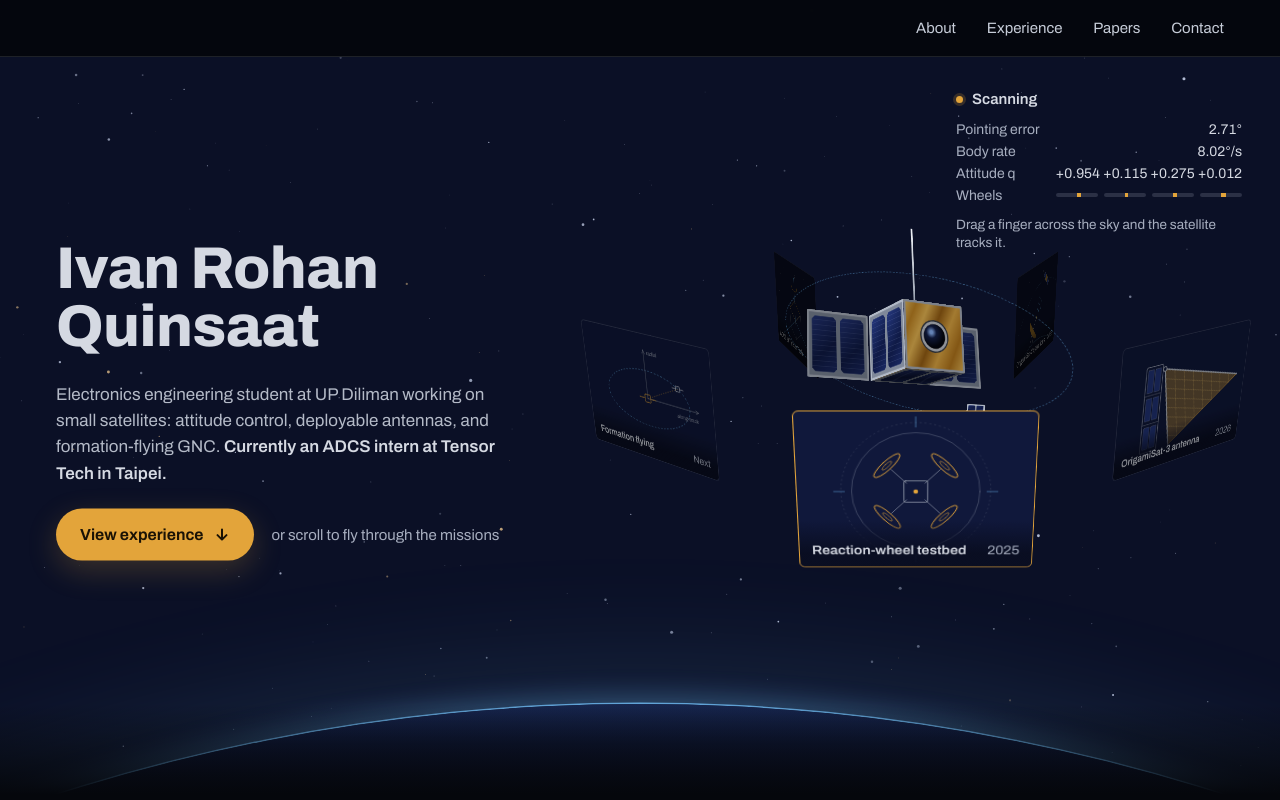
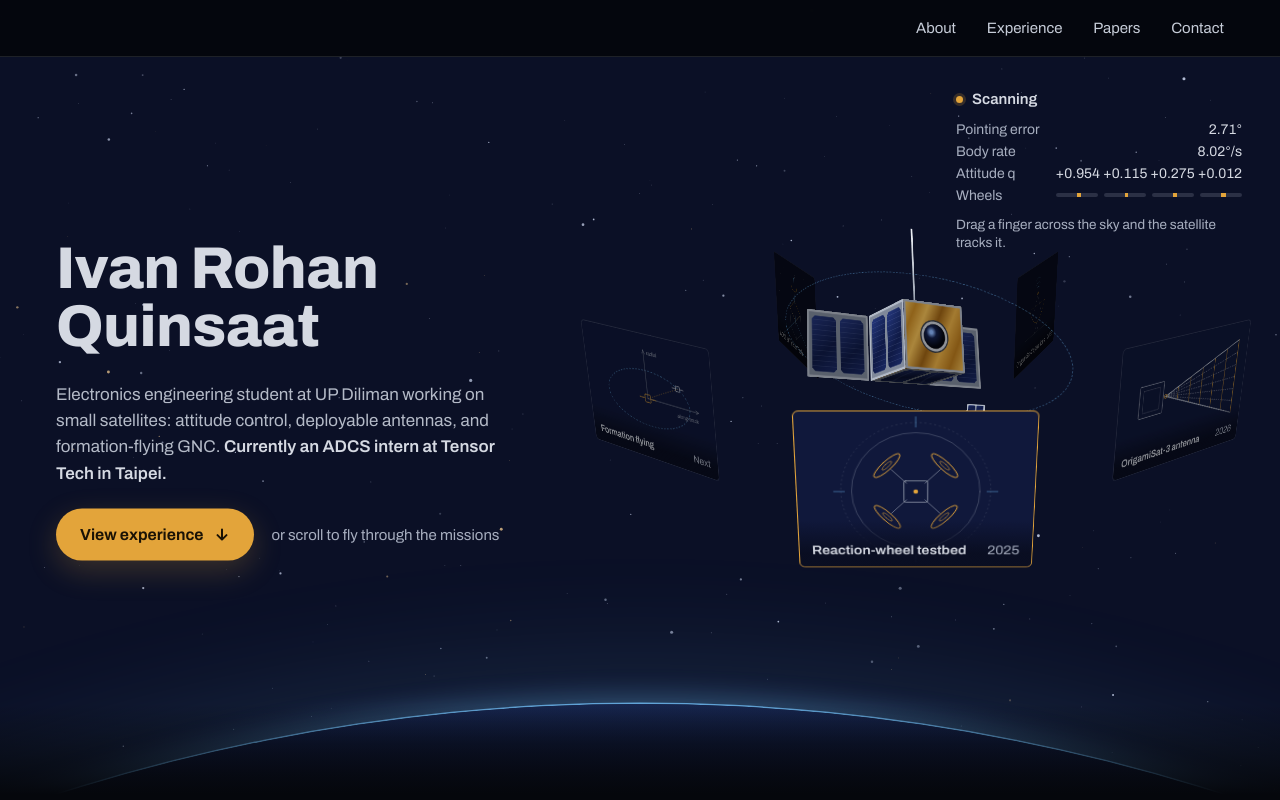
Before and after one commit to quinscake/ivanrohan.quinsaat.github.io, a plain HTML site: page index.html in a window 1280 px wide. Shown: the top 800 px of the page. Drawn offline with Linux system fonts and the light colour scheme; animation ran at ten frames a second.

Commit message:
Add files via upload

```diff
--- a/index.html
+++ b/index.html
@@ -970,34 +970,25 @@
         return svg(`<circle cx="200" cy="150" r="126" stroke="${A}" stroke-opacity=".14" stroke-dasharray="2 6"/><path d="M200 14v18M200 268v18M62 150h18M320 150h18" stroke="${L}" stroke-opacity=".5"/><g><circle cx="200" cy="150" r="108" stroke="${A}" stroke-opacity=".28"/><rect x="180" y="130" width="40" height="40" rx="3" stroke="${A}" stroke-opacity=".7"/><circle cx="200" cy="150" r="4" fill="${K}" stroke="none"/>${g}</g>`);
       },
       membrane(){
-        // 3U CubeSat with a triangular membrane antenna held out on two booms
-        const H = [130, 70], T = [374, 128], E = [162, 252];   // boom hub, membrane tip, lower boom end
-        let grid = '';
-        for (let i = 1; i < 8; i++) {
-          const t = i / 8;
-          grid += `M${pt(lerp(H, E, t))}L${pt(lerp(T, E, t))}M${pt(lerp(H, T, t))}L${pt(lerp(E, T, t))}`;
+        // 1U box with a symmetric triangular membrane on two equal booms (outline style)
+        const H = [140, 134], T1 = [368, 46], T2 = [368, 222];   // hub at the box, upper and lower boom tips
+        let gold = '', grey = '';
+        for (let i = 1; i < 6; i++) {            // creases parallel to the outer edge
+          const t = i / 6;
+          gold += `M${pt(lerp(H, T1, t))}L${pt(lerp(H, T2, t))}`;
         }
-        let cells = '';
-        [58, 122, 188].forEach(y0 => [80, 101].forEach(x0 => {
-          cells += `<rect x="${x0}" y="${y0 + 7}" width="17" height="51" rx="1.5" fill="#22357A" stroke="${A}" stroke-opacity=".3"/>`;
-        }));
-        return svg(`<path d="M${pt(H)}L${pt(T)}L${pt(E)}Z" fill="${K}" fill-opacity=".42" stroke="${K}" stroke-opacity=".9"/><path d="${grid}" stroke="#F6CF6E" stroke-opacity=".55" stroke-width="1"/><rect x="74" y="58" width="50" height="196" rx="3" fill="#10183B" stroke="${A}" stroke-opacity=".85"/><path d="M74 122h50M74 188h50" stroke="${A}" stroke-opacity=".45"/>${cells}<path d="M${pt(H)}L${pt(T)}M${pt(H)}L${pt(E)}" stroke="${A}" stroke-width="3.2"/><circle cx="${H[0]}" cy="${H[1]}" r="5" fill="#10183B" stroke="${A}" stroke-width="2"/>`);
+        for (let i = 1; i < 6; i++) {            // fold lines fanning out from the hub
+          grey += `M${pt(H)}L${pt(lerp(T1, T2, i / 6))}`;
+        }
+        return svg(`<path d="${grey}" stroke="${A}" stroke-opacity=".55" stroke-dasharray="4 4"/><path d="${gold}" stroke="${K}" stroke-opacity=".8"/><path d="M${pt(T1)}L${pt(T2)}" stroke="${K}"/><path d="M${pt(H)}L${pt(T1)}M${pt(H)}L${pt(T2)}" stroke="${A}" stroke-width="2"/><rect x="60" y="98" width="72" height="72" rx="3" stroke="${A}" stroke-opacity=".8"/><rect x="71" y="109" width="50" height="50" rx="2" stroke="${A}" stroke-opacity=".3"/><circle cx="${H[0]}" cy="${H[1]}" r="4.5" stroke="${K}"/>`);
       },
       dish(){
-        // Ground station: a dish on the horizon tracking a satellite along its orbit
-        const orbit = t => [ (1 - t) ** 2 * 26 + 2 * (1 - t) * t * 190 + t * t * 392, (1 - t) ** 2 * 176 + 2 * (1 - t) * t * 6 + t * t * 92 ];
-        const Sat = orbit(.72), D = [168, 196];
-        const len = Math.hypot(Sat[0] - D[0], Sat[1] - D[1]);
-        const f = [(Sat[0] - D[0]) / len, (Sat[1] - D[1]) / len], c = [-f[1], f[0]];
-        const rx = 46, ry = 19, rot = Math.atan2(c[1], c[0]) * 180 / Math.PI;
-        const E1 = [D[0] - rx * c[0], D[1] - rx * c[1]], E2 = [D[0] + rx * c[0], D[1] + rx * c[1]];
-        const F = [D[0] + 40 * f[0], D[1] + 40 * f[1]], back = [D[0] - ry * f[0], D[1] - ry * f[1]];
-        const th = Math.atan2(f[1], f[0]);
-        const arc = r => { const a = th - .42, b = th + .42; return `M${pt([F[0] + r * Math.cos(a), F[1] + r * Math.sin(a)])}A${r} ${r} 0 0 1 ${pt([F[0] + r * Math.cos(b), F[1] + r * Math.sin(b)])}`; };
-        const orbitPath = `M26 176Q190 6 392 92`;
-        const stars = [[54,64],[110,40],[246,34],[352,40],[70,120],[372,168],[300,150]]
-          .map(([x, y], i) => `<circle cx="${x}" cy="${y}" r="${i % 2 ? 1.1 : 1.7}" fill="${A}" fill-opacity=".55" stroke="none"/>`).join('');
-        return svg(`${stars}<path d="${orbitPath}" stroke="${L}" stroke-opacity=".45" stroke-dasharray="3 6"/><path d="M-20 300Q200 178 420 300" fill="#121C40" stroke="${L}" stroke-width="2"/><path d="M${back[0] - 16} 241L${pt(back)}L${back[0] + 16} 241" stroke="${A}" stroke-width="2.4"/><path d="M${pt(D)}L${pt(F)}" stroke="${A}" stroke-width="2"/><path d="M${pt(E1)}A${rx} ${ry} ${rot.toFixed(1)} 0 0 ${pt(E2)}Z" fill="${K}" stroke="${K}"/><circle cx="${F[0].toFixed(1)}" cy="${F[1].toFixed(1)}" r="4.5" fill="${K}" stroke="none"/><path d="${arc(26)}" stroke="${L}" stroke-width="2.4"/><path d="${arc(44)}" stroke="${L}" stroke-width="2.4" stroke-opacity=".65"/><path d="${arc(62)}" stroke="${L}" stroke-width="2.4" stroke-opacity=".35"/><g transform="translate(${pt(Sat)}) rotate(${(th * 180 / Math.PI + 90).toFixed(1)})"><rect x="-29" y="-7" width="19" height="14" rx="1" fill="#2E4AA8" stroke="${A}" stroke-opacity=".7"/><rect x="10" y="-7" width="19" height="14" rx="1" fill="#2E4AA8" stroke="${A}" stroke-opacity=".7"/><rect x="-9" y="-9" width="18" height="18" rx="1.5" fill="${K}" stroke="${A}" stroke-opacity=".7"/></g>`);
+        // Parabolic ground-station antenna pointing straight up (outline style)
+        const arc = (r, o) => {
+          const a = -125 * Math.PI / 180, b = -55 * Math.PI / 180;
+          return `<path d="M${pt([200 + r * Math.cos(a), 92 + r * Math.sin(a)])}A${r} ${r} 0 0 1 ${pt([200 + r * Math.cos(b), 92 + r * Math.sin(b)])}" stroke="${L}" stroke-opacity="${o}"/>`;
+        };
+        return svg(`<path d="M90 212H310" stroke="${A}" stroke-opacity=".3"/><path d="M182 212 200 184 218 212" stroke="${A}" stroke-opacity=".7"/><path d="M126 128Q200 236 274 128" stroke="${K}"/><path d="M126 128H274" stroke="${K}" stroke-opacity=".4" stroke-dasharray="3 5"/><path d="M155.6 162.6 200 97M244.4 162.6 200 97" stroke="${A}" stroke-opacity=".55"/><circle cx="200" cy="92" r="5" stroke="${K}"/>${arc(20, .8)}${arc(34, .55)}${arc(48, .3)}`);
       },
       triad(){
         // Satellite body axes
```
